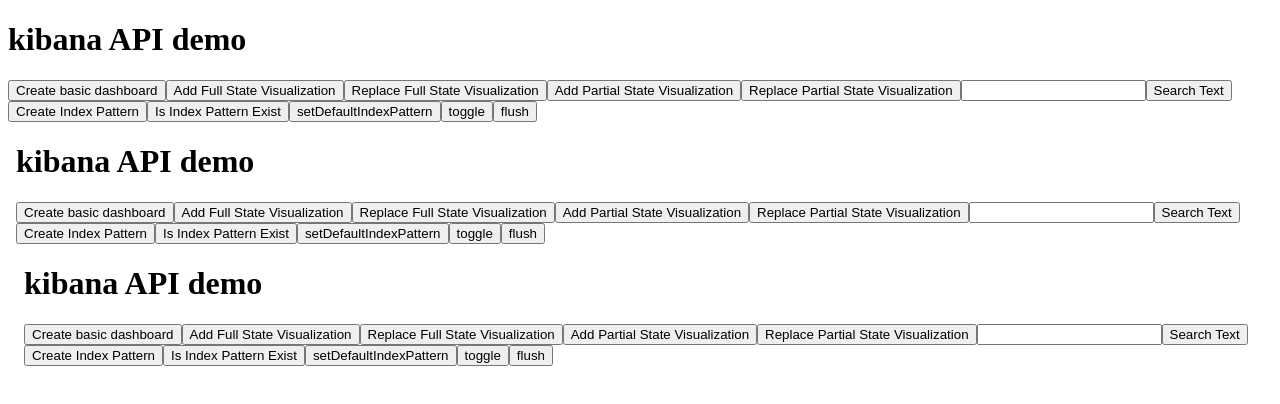
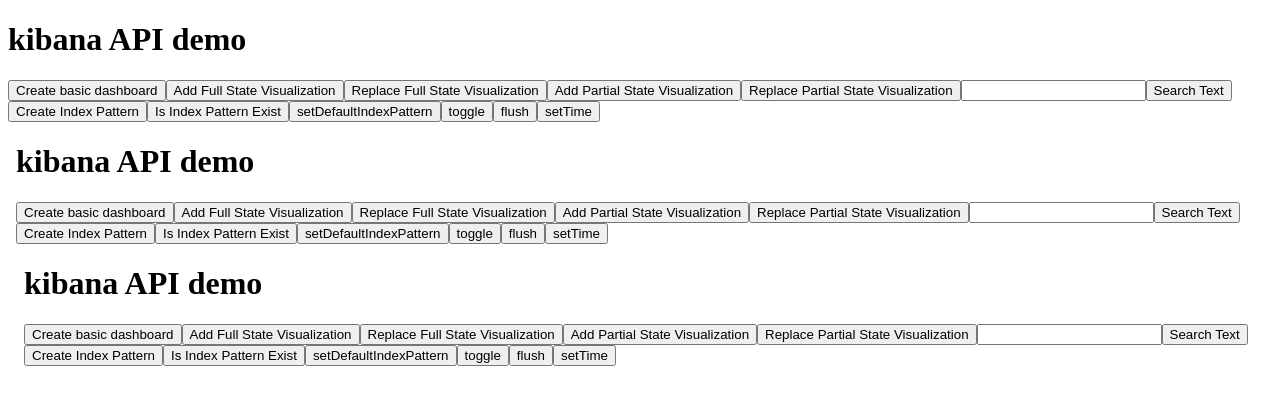
Before and after one commit to Webiks/kibana-API-Demo, an Angular app: page / in a window 1280 px wide. Shown: the top 404 px of the page. Built offline with nearby package versions, Linux system fonts and the light colour scheme.

Commit message:
Add set time ui

```diff
--- a/src/app/app.component.html
+++ b/src/app/app.component.html
@@ -15,6 +15,7 @@
 <button (click)="setDefaultIndexPattern()">setDefaultIndexPattern</button>
 <button (click)="toggle()">toggle</button>
 <button (click)="flush()">flush</button>
+<button (click)="setTime()">setTime</button>
 
 <iframe id="multintIframe" *ngIf="_iframeSafeUrl" [src]="_iframeSafeUrl" frameborder="0" scrolling="no" height="934px"
         width="100%"></iframe>
--- a/src/app/app.component.ts
+++ b/src/app/app.component.ts
@@ -246,6 +246,14 @@ export class AppComponent implements OnInit {
 
   }
 
+  private setTime() {
+    this.callPlugin({
+      actionType: "setDashboardTime",
+      time: {from: '2015-12-14T14:56:26.288Z', to: '2015-12-14T15:11:26.289Z', mode: "absolute"}
+    });
+
+  }
+
   private toggle() {
     let visPartial = {};
 
@@ -415,9 +423,9 @@ export class AppComponent implements OnInit {
     let func = e.data.split('##')[0];
     let res = JSON.parse(e.data.split('##')[1]);
     console.log("func:", func, "res:", res);
-    if (func == "load") {
-      that.createBaseDashboard()
-    }
+    // if (func == "load") {
+    //   that.createBaseDashboard()
+    // }
   };
 
 
```
